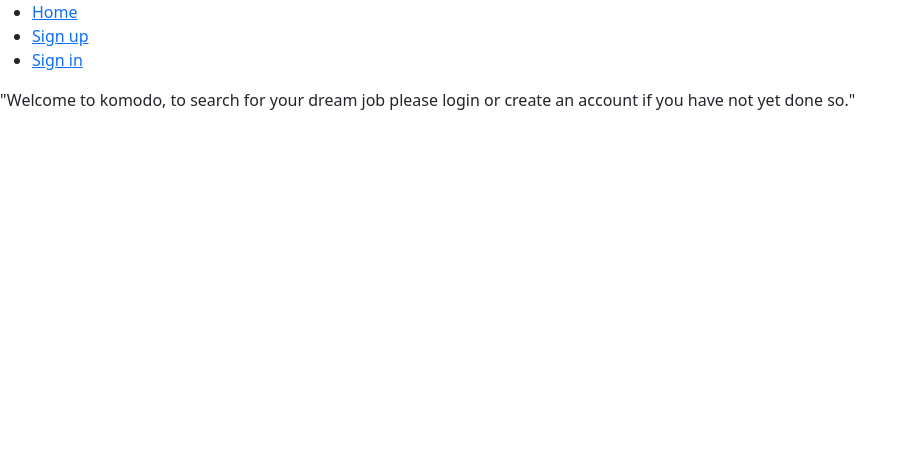
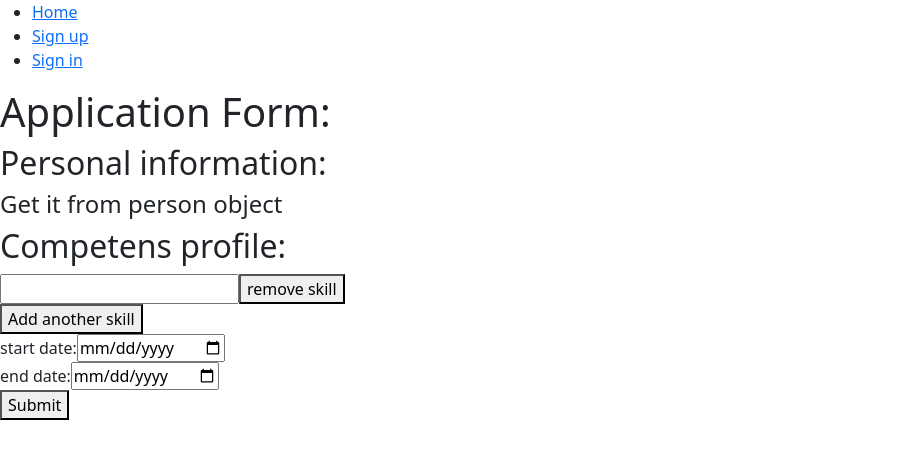
Before and after one commit to Pho333nix/komodo, a React (Create React App) app in the folder src/main/frontend/: page / in a window 1280 px wide. Shown: the top 458 px of the page, without its empty margins (0-917 px from the left). Built offline with nearby package versions, Linux system fonts and the light colour scheme.

Commit message:
application form

```diff
--- a/src/main/frontend/src/App.js
+++ b/src/main/frontend/src/App.js
@@ -4,6 +4,7 @@ import { Navbar } from './features/navbar/navBar'
 import { SignIn } from './features/user/signIn/SignIn'
 import { SignUp } from './features/user/signUp/signUp'
 import { UserRecruit } from './features/user/userRecruit'
+import { ApplicationForm } from './features/user/usertypes/recruit/applicationForm'
 import './App.css';
 import {BrowserRouter as Router, Routes, Switch, Route} from 'react-router-dom';
 import "bootstrap/dist/css/bootstrap.min.css";
@@ -23,7 +24,7 @@ return(
   <Router>
     <Navbar/>
     <Routes>
-    <Route exact path='/' element={<Home/>}/>
+    <Route exact path='/' element={<ApplicationForm/>}/>
     <Route path='/SignUp' element={<SignUp/>}/>
     <Route path='/SignIn' element={<SignIn/>}/>
     <Route path='/UserRecruit' element={<UserRecruit/>}/>
--- /dev/null
+++ b/src/main/frontend/src/features/user/usertypes/recruit/applicationForm.js
@@ -0,0 +1,61 @@
+import React from 'react';
+import { Formik, Form, Field, FieldArray } from 'formik';
+
+export const ApplicationForm = () =>(
+
+  <div>
+    <h1>Application Form: </h1>
+    <h2>Personal information:</h2>
+    <h4>Get it from person object</h4>
+    <h2>Competens profile: </h2>
+    <Formik initialValues={{ competenceProfile: [''], startDate: '', endDate: '' }}
+          onSubmit={ values => alert(JSON.stringify(values))}>
+     {({ values })=>(
+      <Form>
+        <FieldArray
+        name="competenceProfile"
+        render={arrayHelpers =>(
+          <div>{values.competenceProfile && values.competenceProfile.length > 0 ?(
+            values.competenceProfile.map((competence, index)=>(
+              <div key={index}>
+                <Field name={`competenceProfile.${index}`}/>
+              <button type="button"
+                      onClick={()=> arrayHelpers.remove(index)}> remove skill </button>
+                <br/>
+              <button type="button"
+                      onClick={()=> arrayHelpers.insert(index, '')}> Add another skill </button>
+              </div>
+            ))
+          ) : (
+            <button type="button"
+                    onClick={()=> arrayHelpers.push('')}>Add competency</button>
+          )}
+          </div>
+        )}/>
+        <div>
+        <label >start date: </label>
+        <Field name="startDate" type="date"/>
+      </div>
+      <div>
+        <label> end date: </label>
+        <Field name="endDate" type="date"/>
+      </div>
+        <div>
+          <button type="submit">Submit</button>
+        </div>
+      </Form>
+    )}
+  </Formik>
+
+</div>
+
+)
+
+/*
+ *   <Formik
+      initialValues={{startDate:'', endDate:'', worHours:[], }}
+      onSubmit={(values, actions)=>{console.log(values)}}>
+
+  </Formik>
+ *
+ */
```
